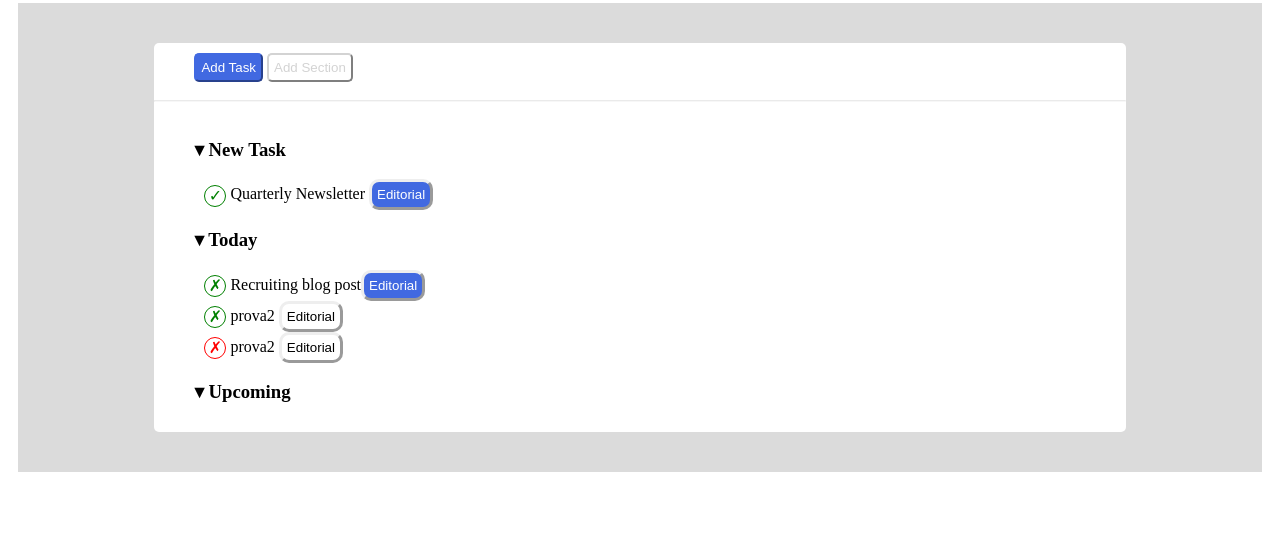
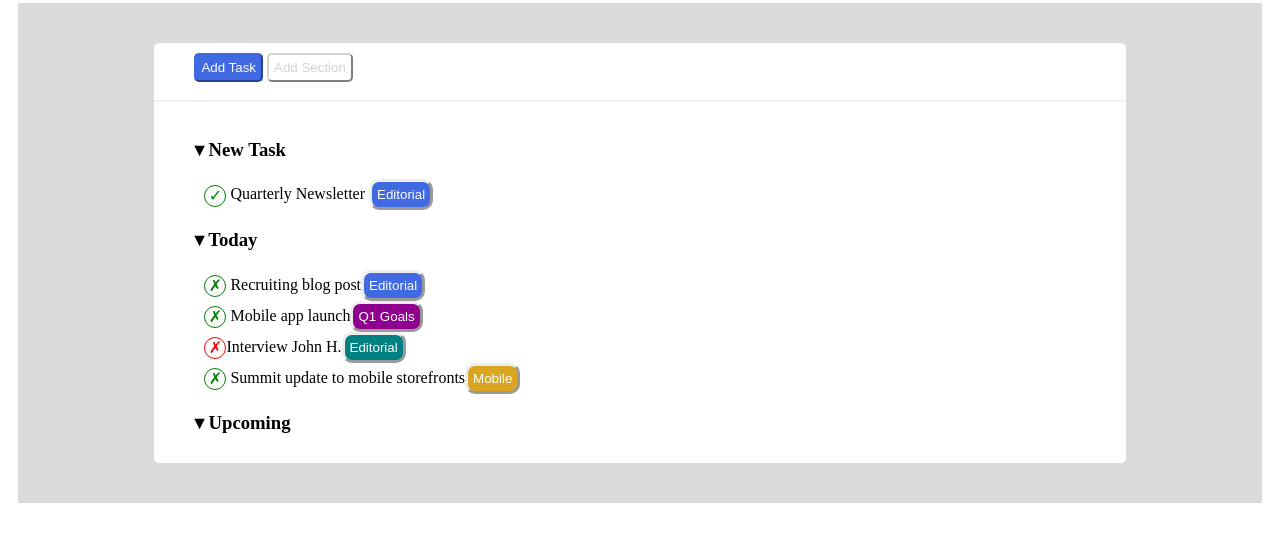
Before and after one commit to Stefano-Para/html-css-toboolist, a plain HTML site: page index.html in a window 1280 px wide. Shown: the part 95-636 px from the top of the page. Drawn offline with Linux system fonts and the light colour scheme.

Commit message:
2/2 div colori CSS radius + check + cross

```diff
--- a/css/style.css
+++ b/css/style.css
@@ -13,11 +13,48 @@
     padding: 5px;
     border-radius: 10px;
 }
-
+/* colori dei radius  */
 .blue {
     background-color: royalblue;
     color: white;
 }
+
+.teal {
+    background-color: teal;
+    color: white;
+}
+
+.violet {
+    background-color: rgb(143, 0, 143);
+    color: white;
+}
+
+.gold {
+    background-color: goldenrod;
+    color: white;
+}
+
+/* questi red-green sono i MARKERS  */
+.red {
+    color: red;
+}
+
+.green {
+    color: green;
+}
+
+
+.circle {
+    display: inline-block;
+    width: 20px;
+    height: 20px;
+    line-height: 20px;
+    vertical-align: middle;
+    border-radius: 50%;
+    text-align: center;
+    border: 1px solid;
+}
+
 
 
 /* header  */
@@ -94,22 +131,3 @@ ul {
     margin: 10px;
     padding: 0px;
 }
-
-.red {
-    color: red;
-}
-
-.green {
-    color: green;
-}
-
-.circle {
-    display: inline-block;
-    width: 20px;
-    height: 20px;
-    line-height: 20px;
-    vertical-align: middle;
-    border-radius: 50%;
-    text-align: center;
-    border: 1px solid;
-}
--- a/index.html
+++ b/index.html
@@ -38,9 +38,11 @@
                     <ul>
                         <li><span class="green circle">&cross;</span> Recruiting blog post<span class="radius blue">Editorial<span>
                         </li>
-                        <li><span class="green circle">&cross;</span> prova2 <span class="radius">Editorial<span>
+                        <li><span class="green circle">&cross;</span> Mobile app launch<span class="radius violet">Q1 Goals<span>
                         </li>
-                        <li><span class="red circle">&cross;</span> prova2 <span class="radius">Editorial<span>
+                        <li><span class="red circle">&cross;</span>Interview John H.<span class="radius teal">Editorial<span>
+                        <li><span class="green circle">&cross;</span> Summit update to mobile storefronts<span class="radius gold">Mobile<span>
+                        </li>
                         </li>
                     </ul>
                     </div>
```
